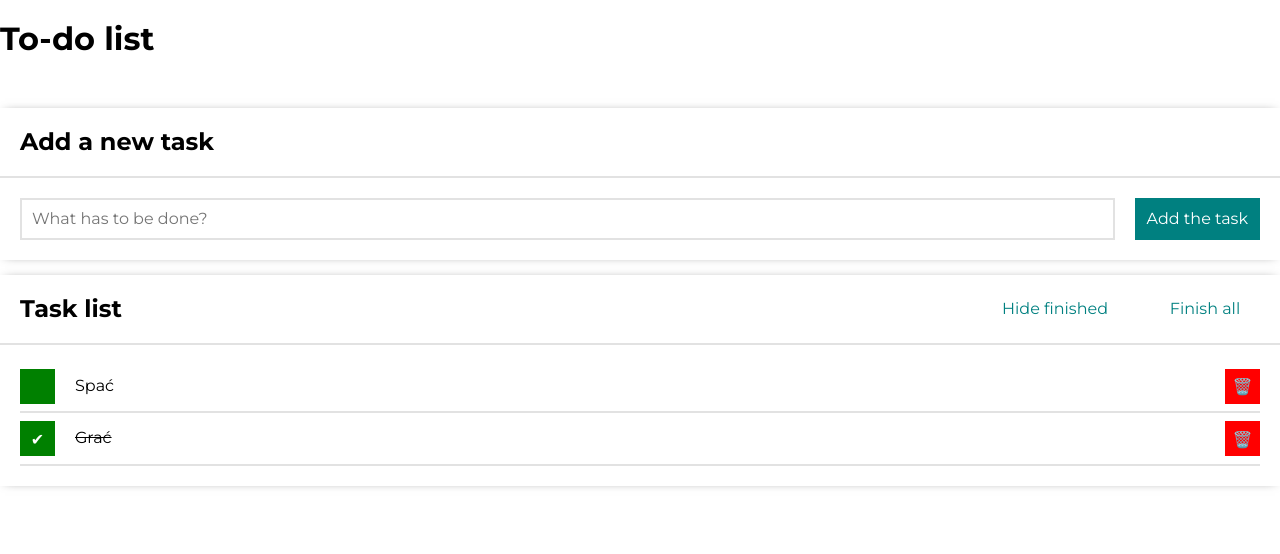
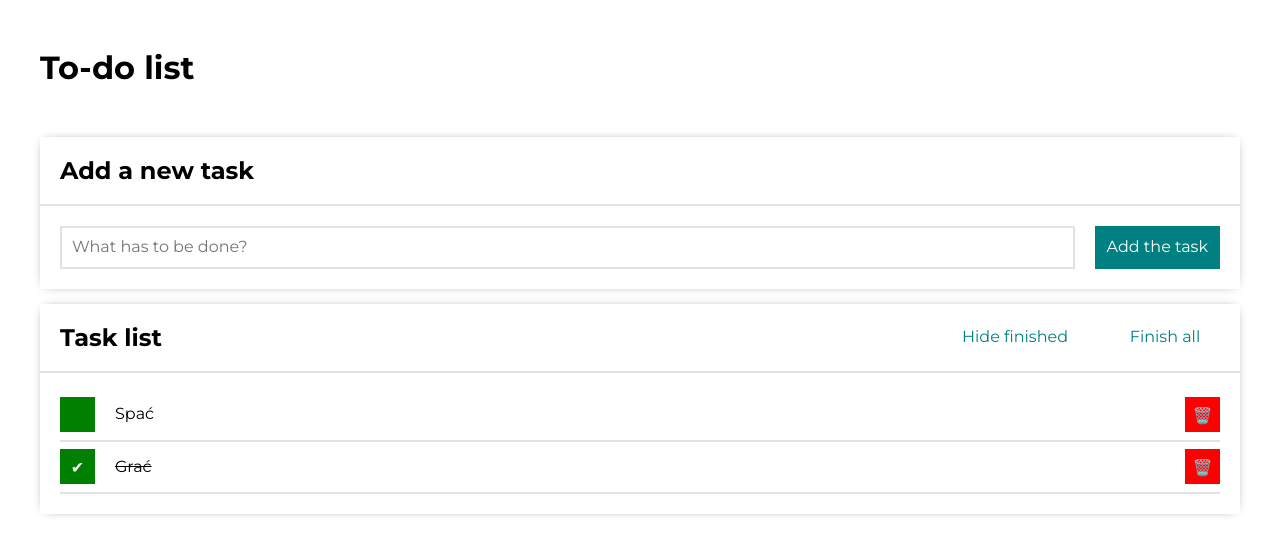
Before and after one commit to wojdaSoftware/to-do-list-react, a React (Create React App) app: page / in a window 1280 px wide. Shown: the top 554 px of the page. Built offline with nearby package versions, Linux system fonts and the light colour scheme.

Commit message:
moved main to a component

```diff
--- a/src/App.js
+++ b/src/App.js
@@ -4,6 +4,7 @@ import List from './List';
 import Buttons from './Buttons';
 import Section from './Section';
 import Header from './Header';
+import Container from './Container';
 
 const tasks = [
   { id: 1, content: "Spać", done: false },
@@ -13,7 +14,7 @@ const hideFinished = false;
 
 function App() {
   return (
-    <main className="main">
+    <Container>
       <Header title={"To-do list"} />
       <Section
         title={"Add a new task"}
@@ -28,7 +29,7 @@ function App() {
           <List tasks={tasks} hideFinished={hideFinished} />
         }
       />
-    </main>
+    </Container>
   );
 }
 
--- /dev/null
+++ b/src/Container/index.js
@@ -0,0 +1,10 @@
+import React from "react";
+import './style.css'
+
+const Container = ({children}) => (
+    <main className="main">
+        {children}
+    </main>
+);
+
+export default Container;
--- /dev/null
+++ b/src/Container/style.css
@@ -0,0 +1,5 @@
+.main {
+    max-width: 1200px;
+    margin: auto;
+    margin-top: 50px;
+}
```
